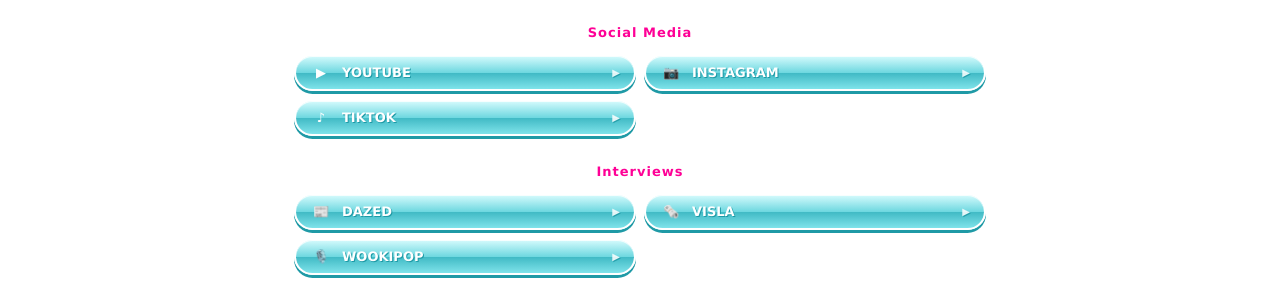
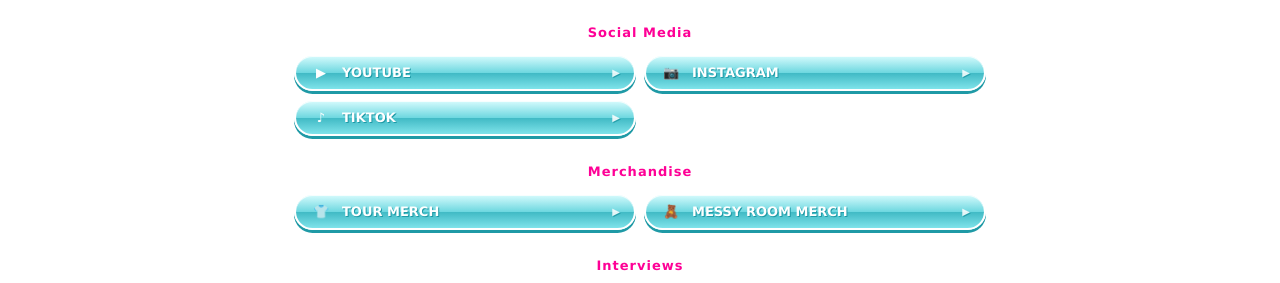
Before and after one commit to user72769759/thedeep, a plain HTML site: page index.html in a window 1280 px wide. Shown: the part 505-788 px from the top of the page. Drawn offline with Linux system fonts and the light colour scheme.

Commit message:
Add Merchandise section between Social Media and Interviews
Co-Authored-By: Claude Opus 5.5 <noreply@anthropic.com>
Claude-Session: https://claude.ai/code/session_01TRo1qR3Fn46ACkWPk8XPeP

```diff
--- a/index.html
+++ b/index.html
@@ -49,6 +49,12 @@
           <a class="linkbtn" href="https://www.tiktok.com/@thedeeeep" target="_blank" rel="noopener"><span class="lb-icon" aria-hidden="true">♪</span><span>TIKTOK</span><span class="lb-arrow" aria-hidden="true">▶</span></a>
         </div>
 
+        <h3 class="sub-title">Merchandise</h3>
+        <div class="linkbtns" id="merch">
+          <a class="linkbtn" href="https://merchjungle.com/collections/the-deep?utm_source=ig&amp;utm_medium=social&amp;utm_content=link_in_bio&amp;fbclid=PAZXh0bgNhZW0CMTEAcGRvZgJzcnRjBmFwcF9pZA85MzY2MTk3NDMzOTI0NTkAAafuC0o-3X09tgsPhC98BJR-7VUA3eqEFfqxfkGF_B6eQaXzFRyasAyZP3REJw_aem_c27AeGCh2oo0fhmBnSmLlA" target="_blank" rel="noopener"><span class="lb-icon" aria-hidden="true">👕</span><span>TOUR MERCH</span><span class="lb-arrow" aria-hidden="true">▶</span></a>
+          <a class="linkbtn" href="https://marpple.shop/kr/the_deeep/products?cate_root_id=1" target="_blank" rel="noopener"><span class="lb-icon" aria-hidden="true">🧸</span><span>MESSY ROOM MERCH</span><span class="lb-arrow" aria-hidden="true">▶</span></a>
+        </div>
+
         <h3 class="sub-title">Interviews</h3>
         <div class="linkbtns" id="interviews">
           <a class="linkbtn" href="https://www.dazeddigital.com/music/article/69150/1/the-deep-k-pop-antihero-south-korea-kpop-bitch-interview" target="_blank" rel="noopener"><span class="lb-icon" aria-hidden="true">📰</span><span>DAZED</span><span class="lb-arrow" aria-hidden="true">▶</span></a>
@@ -59,8 +65,6 @@
         <div class="linkbtns more" id="quick-links">
           <a class="linkbtn hot" href="https://open.spotify.com/intl-ko/album/49BDGWBRg6COeKCzZmTNcL?si=02f5b14a60664b77&amp;nd=1&amp;dlsi=e8d5ecc45f8e4152" target="_blank" rel="noopener"><span class="lb-icon" aria-hidden="true">💿</span><span>QUEST PRE SAVE</span><span class="lb-arrow" aria-hidden="true">▶</span></a>
           <a class="linkbtn hot" href="https://www.youtube.com/watch?si=1QNYl4Ic7zeMxyI0&amp;v=15ejN62aGrI&amp;feature=youtu.be" target="_blank" rel="noopener"><span class="lb-icon" aria-hidden="true">🎢</span><span>rollercoaster MV</span><span class="lb-arrow" aria-hidden="true">▶</span></a>
-          <a class="linkbtn" href="https://merchjungle.com/collections/the-deep?utm_source=ig&amp;utm_medium=social&amp;utm_content=link_in_bio&amp;fbclid=PAZXh0bgNhZW0CMTEAcGRvZgJzcnRjBmFwcF9pZA85MzY2MTk3NDMzOTI0NTkAAafuC0o-3X09tgsPhC98BJR-7VUA3eqEFfqxfkGF_B6eQaXzFRyasAyZP3REJw_aem_c27AeGCh2oo0fhmBnSmLlA" target="_blank" rel="noopener"><span class="lb-icon" aria-hidden="true">👕</span><span>TOUR MERCH</span><span class="lb-arrow" aria-hidden="true">▶</span></a>
-          <a class="linkbtn" href="https://marpple.shop/kr/the_deeep/products?cate_root_id=1" target="_blank" rel="noopener"><span class="lb-icon" aria-hidden="true">🧸</span><span>MESSY ROOM MERCH</span><span class="lb-arrow" aria-hidden="true">▶</span></a>
           <a class="linkbtn" href="https://www.youtube.com/@deep_and_deepies/videos" target="_blank" rel="noopener"><span class="lb-icon" aria-hidden="true">📹</span><span>VLOG</span><span class="lb-arrow" aria-hidden="true">▶</span></a>
         </div>
       </section>
```
Also changed, not shown: 1 other file.
